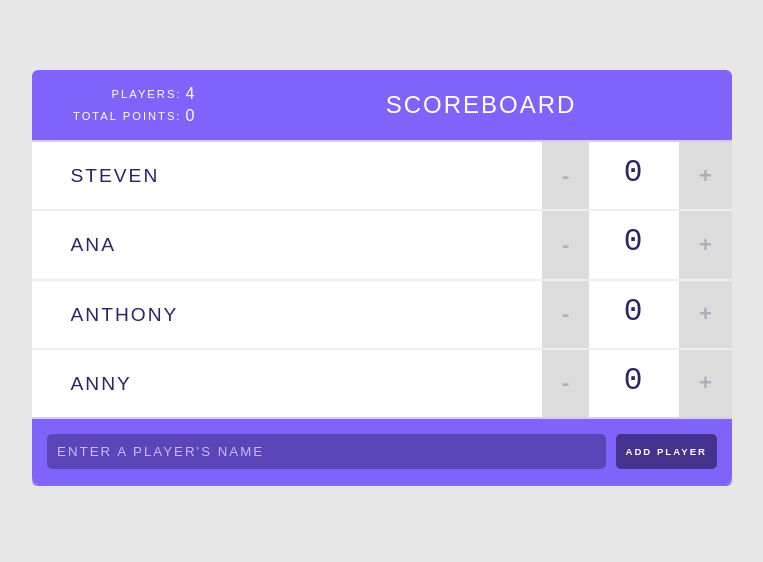
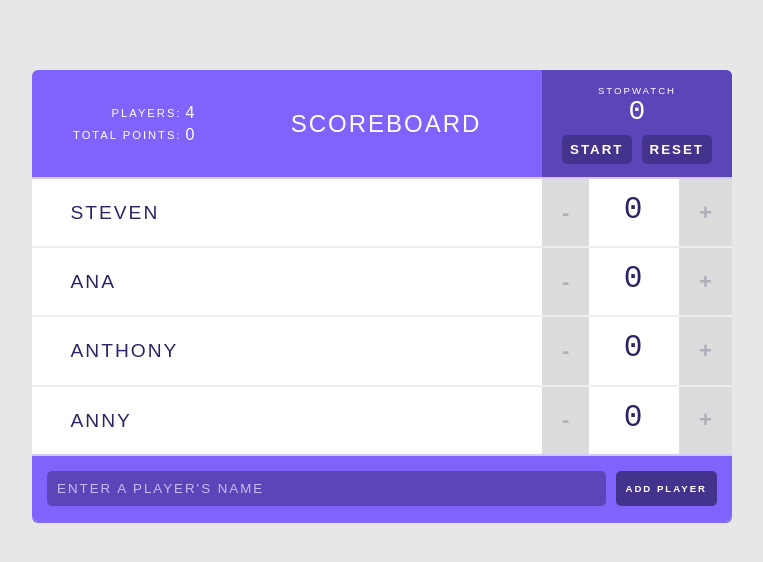
Before and after one commit to Steven-matos/react-app-v2, a React (Create React App) app: page / in a window 1280 px wide. Shown: the top 562 px of the page, without its empty margins (258-1021 px from the left). Built offline with nearby package versions, Linux system fonts and the light colour scheme.

Commit message:
added StopWatch Module

```diff
--- a/src/components/AddPlayerForm.js
+++ b/src/components/AddPlayerForm.js
@@ -11,14 +11,15 @@
     this.setState({ value: e.target.value });
   }
 
-  handleSubmits = (e) => {
+  handleSubmit = (e) => {
     e.preventDefault();
     this.props.addPlayer(this.state.value);
+    this.setState({ value: '' })
   }
 
   render(){
     return (
-      <form onSubmit={this.handleSubmits}>
+      <form onSubmit={this.handleSubmit}>
         <input
           type="text"
           value={this.state.value}
--- a/src/components/App.js
+++ b/src/components/App.js
@@ -41,15 +41,17 @@
   }
 
   handleAddPlayer = (name) => {
-    this.setState({
-      player: [
-        ...this.state.players,
+    this.setState( prevState => {
+      return {
+      players: [
+        ...prevState.players,
         {
           name,
           score: 0,
           id: this.prevPlayerId += 1
         }
       ]
+     };
     });
   }
 
--- a/src/components/Header.js
+++ b/src/components/Header.js
@@ -1,11 +1,13 @@
 import React from 'react';
 import Stats from './Stats.js';
+import Stopwatch from './Stopwatch';
 
 const Header = (props) => {
   return (
     <header>
       <Stats players={props.players}/>
       <h1>{ props.title }</h1>
+      <Stopwatch />
     </header>
   );
 }
--- /dev/null
+++ b/src/components/Stopwatch.js
@@ -0,0 +1,21 @@
+import React, { Component } from 'react';
+
+class Stopwatch extends Component {
+
+  render(){
+    return(
+      <div className="stopwatch">
+        <h2>Stopwatch</h2>
+        <span className="stopwatch-time">0</span>
+        <button>Start</button>
+        <button>Reset</button>
+      </div>
+
+    );
+  }
+}
+
+
+
+
+export default Stopwatch;
```
